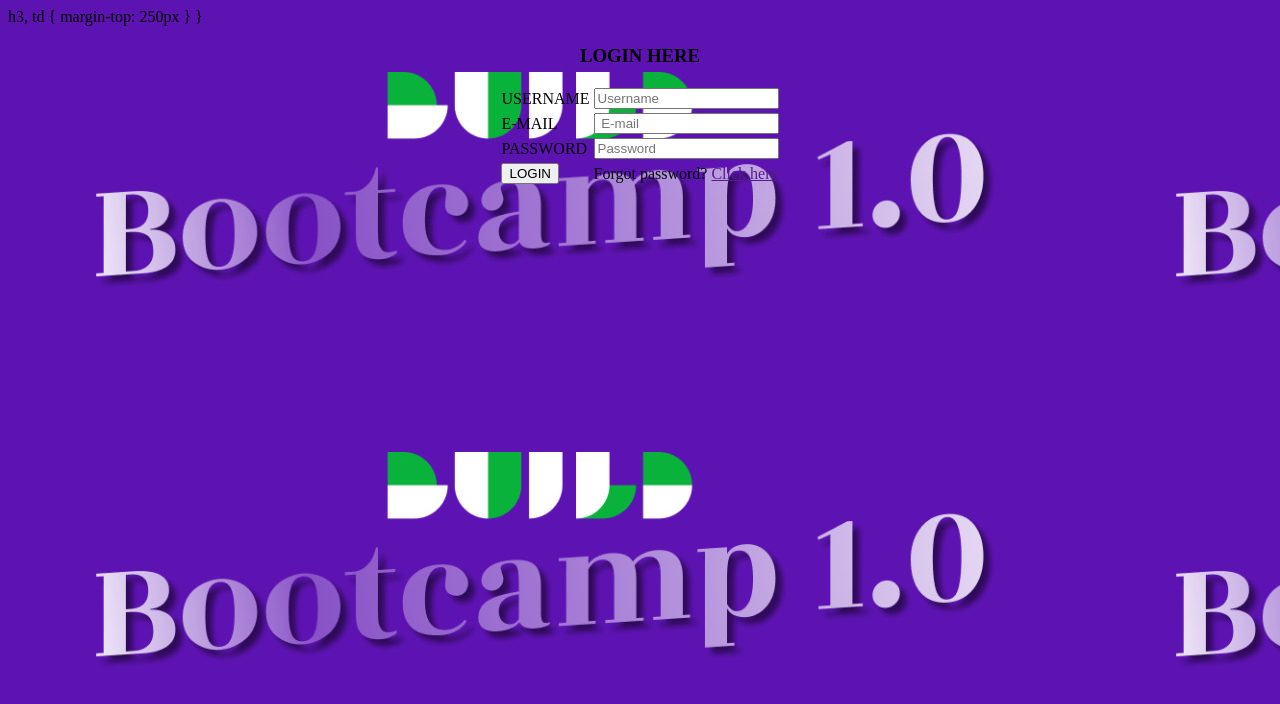
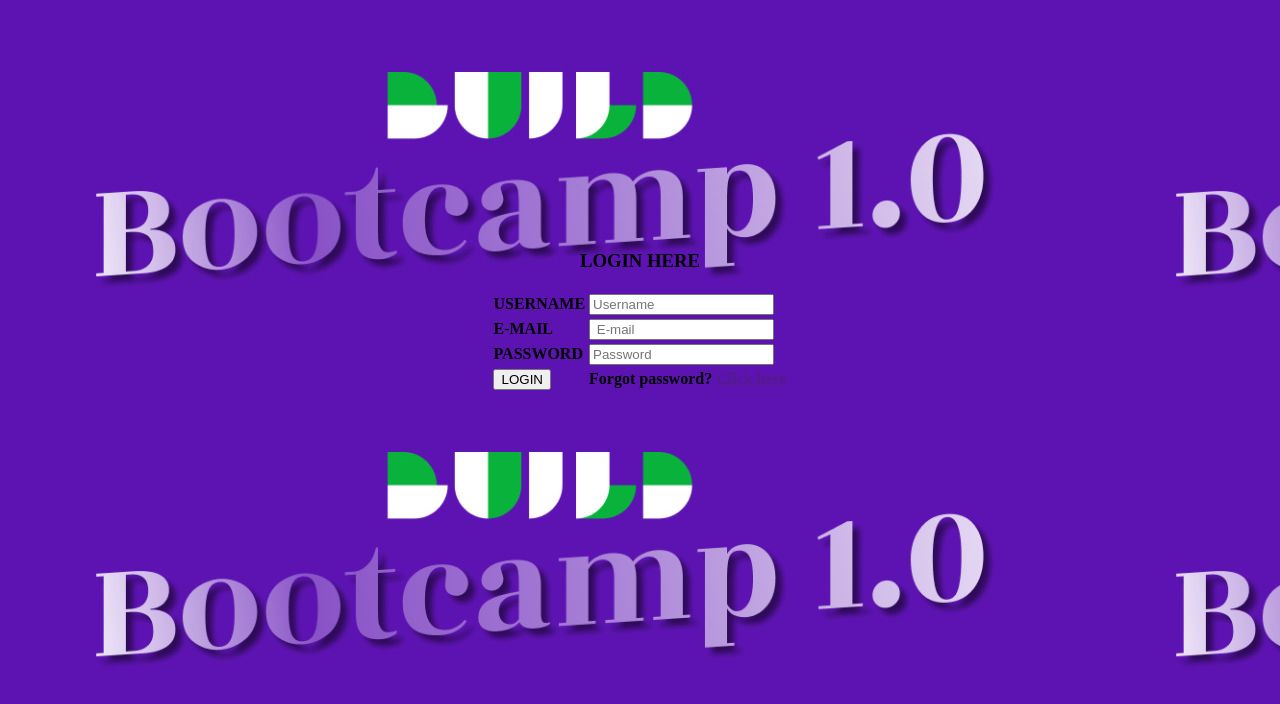
Before and after one commit to RonnieFED/SUBMITCODE, a plain HTML site: page SUBMITCODE.html in a window 1280 px wide. Drawn offline with Linux system fonts and the light colour scheme.

Commit message:
second commit

```diff
--- a/SUBMITCODE.html
+++ b/SUBMITCODE.html
@@ -6,19 +6,24 @@
     <meta name="viewport" content="width=device-width, initial-scale=1.0">
     <title>Document</title>
 </head>
-<body background="Bootcamp.jpg"
+    <center>
+        <head>
+<style>
+    h3, td {
 
-     <style>
-         h3, td {
-             margin-top: 250px
-         }
+        font-weight: bold;}
+        h3, td {
+            margin-top: 250px;
         }
 
-            </style>
-    <center>
-        <h3>
+         </style>
+         </head>
+
+<body background="Bootcamp.jpg">
+          <h3>
             LOGIN HERE
         </h3>
+        <form action="login.php">
         <table>
             <tr>
                 <td>
@@ -50,10 +55,11 @@
                         <td>
                         <input type="submit" name="LOGIN" value="LOGIN"</td>
                         <td>
-                            Forgot password? <a href="">Click here</a>
+                            Forgot password?  <a href="">Click here</a>
+                            </td>
+                        </tr>
+                    </form>
 
-                        </td>
-                        </tr>
                     </center>
                 </body>
                 </html>
```
